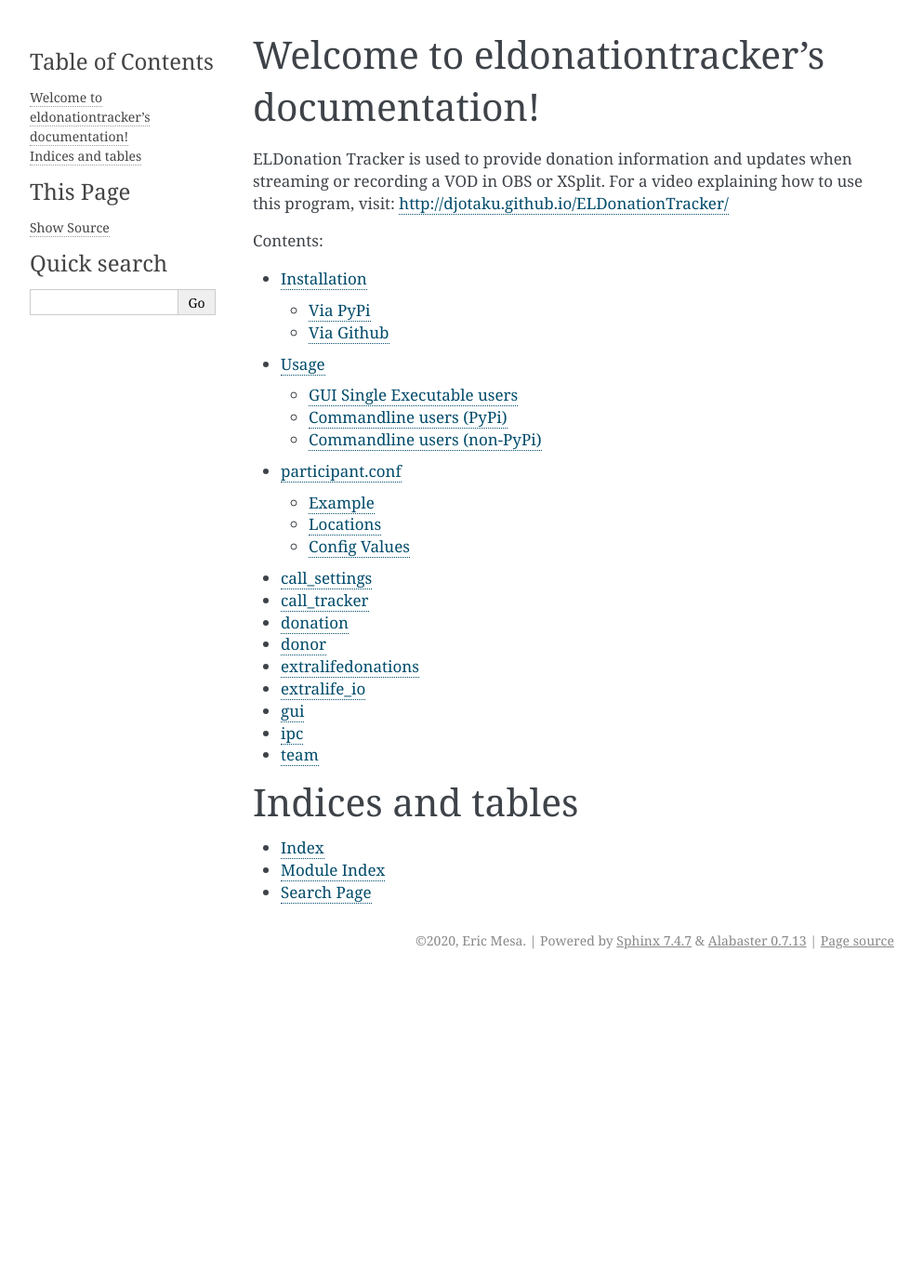
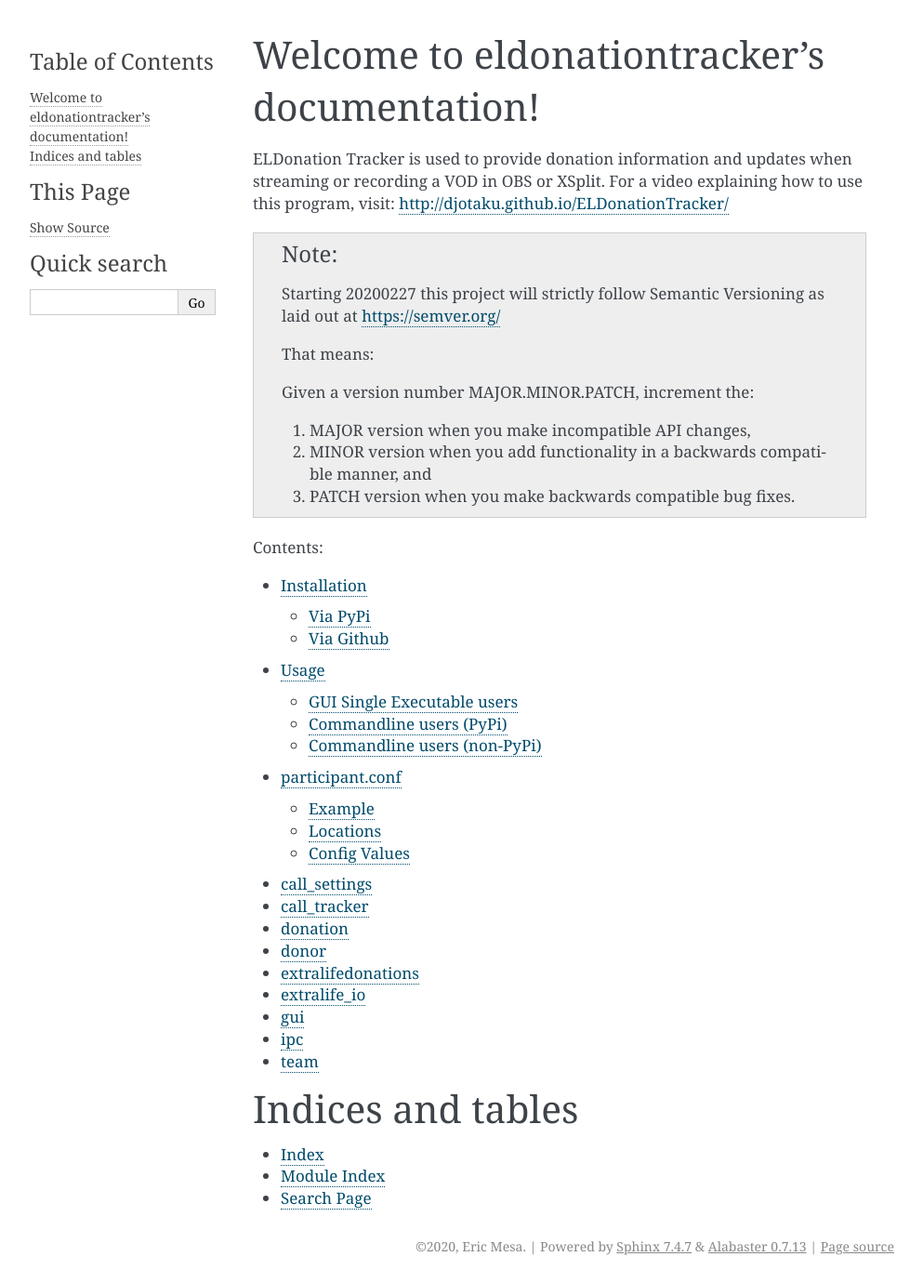
Before and after one commit to djotaku/ELDonationTracker, a Sphinx documentation site: the page built from docs/index.rst, in a window 1280 px wide. Shown: the whole page at 93% size, without its empty margins (148-1141 px from the left). Built offline with Sphinx 7.4.7, drawn with Linux system fonts in a browser that asks for light colours; before the commit the page ends 1051 px from its top, so only the background shows below that.

Commit message:
A few versioning changes
First of all, we will be following strict semantic versioning now.

Second, since I wanted the version to be a value in the init, I
have changed the setup.cfg to pull it from there so I only have one
place I need to update. (Well, two - need to update it for documentation
, too)

```diff
--- a/docs/index.rst
+++ b/docs/index.rst
@@ -7,6 +7,21 @@
 =============================================
 
 ELDonation Tracker is used to provide donation information and updates when streaming or recording a VOD in OBS or XSplit. For a video explaining how to use this program, visit: http://djotaku.github.io/ELDonationTracker/
+
+.. note::
+
+    Starting 20200227 this project will strictly follow Semantic Versioning as laid out at https://semver.org/
+
+    That means:
+
+    Given a version number MAJOR.MINOR.PATCH, increment the:
+
+    #. MAJOR version when you make incompatible API changes,
+
+    #. MINOR version when you add functionality in a backwards compatible manner, and
+
+    #. PATCH version when you make backwards compatible bug fixes.
+
 
 .. toctree::
    :maxdepth: 2
--- a/eldonationtracker/__init__.py
+++ b/eldonationtracker/__init__.py
@@ -0,0 +1 @@
+__version__ = "3.4.1"
--- a/setup.cfg
+++ b/setup.cfg
@@ -3,7 +3,7 @@
 author = Eric Mesa
 author-email = eric@ericmesa.com
 url = http://djotaku.github.io/ELDonationTracker/
-version = v3.4.1
+version = attr: eldonationtracker.__init__.__version__
 description =  A Python-based donation tracker for Extra Life streams
 long_description = file: pypi.rst
 keywords = extra life, XSplit, obs, livestreaming, video games
```
